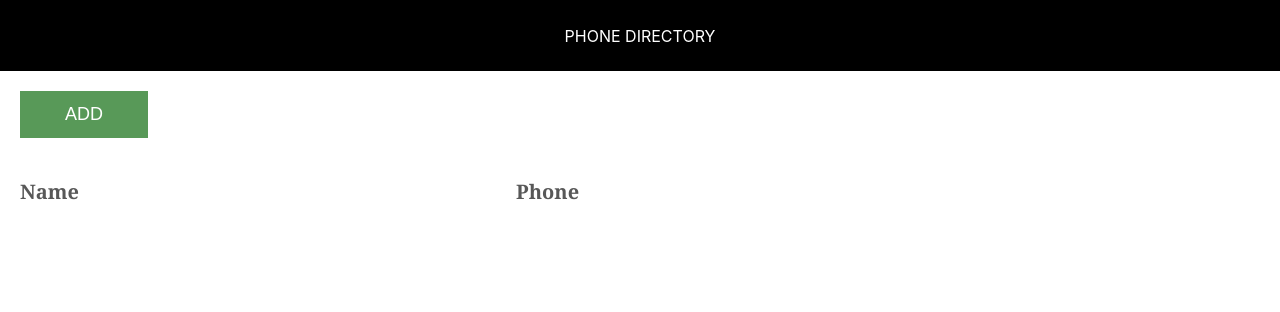
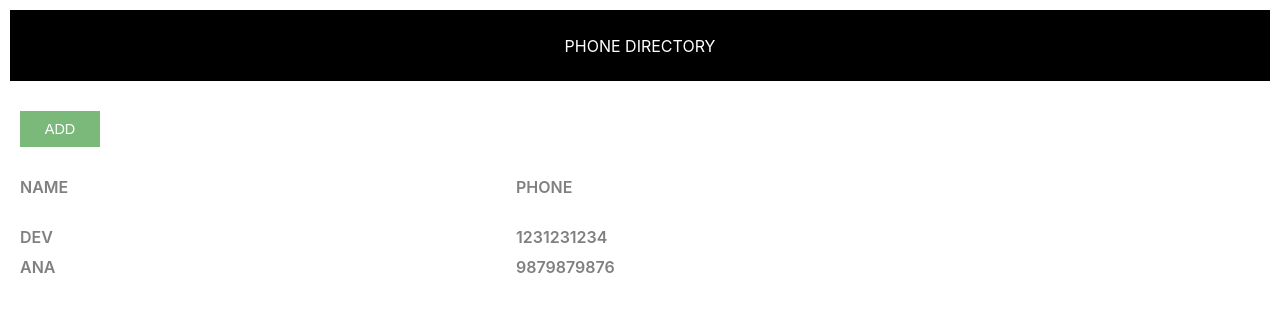
Before and after one commit to JDevanand/React-Phone-Directory, a React (Create React App) app: page / in a window 1280 px wide. Shown: the top 312 px of the page. Built offline with nearby package versions, Linux system fonts and the light colour scheme.

Commit message:
Rendered Subscribers Dynamically

```diff
--- a/src/App.css
+++ b/src/App.css
@@ -1,26 +1,44 @@
-.btn-green{
-    background-color: darkgreen;
-    color: white;
-    opacity: 0.65;
+.component-body-container {
+    padding: 20px;
 }
 
-.add-btn{
-    padding: 1%;
-    margin: 20px;
+.custom-btn {
+    padding: 10px;
     border: none;
-    width: 10vw;
-    font-size: large;
-
+    margin-right: 10px;
+    text-transform: uppercase;
+    width: 80px;
+    font-size: 0.9rem;
+    cursor: pointer;
+    outline: none;
 }
 
-.directory{
-    margin: 20px;
-    font-family: Georgia, 'Times New Roman', Times, serif;
-    font-weight: bold;
-    font-size: 1.25em;
-    opacity: 0.65;
+.add-btn {
+    background: #7ab97a;
+    color: #fff;
+}
 
+.grid-container {
     display: grid;
     grid-template-columns: 40% 30% auto;
-    grid-template-rows: auto;
+    margin-bottom: 10px;
 }
+
+.heading-container {
+    margin: 30px 0 30px 0;
+    width: 100%;
+}
+
+.grid-item {
+    background-color: rgba(255, 255, 255, 0.8);
+    font-size: 1.15rem;
+    word-wrap: break-word;
+    padding-right: 10px;
+}
+
+.name-heading, .phone-heading {
+    font-size: 1rem;
+    font-weight: 600;
+    color: #808080;
+    text-transform: uppercase;
+}
--- a/src/App.js
+++ b/src/App.js
@@ -1,18 +1,44 @@
-import React, { Component, Fragment } from 'react';
+import React, { Component } from 'react';
 import Header from "./Header";
 import "./App.css";
 
 class App extends Component {
   render() {
+    let contactDetails = [
+      {
+         id: 101, // unique
+         name: "Dev",
+         phone: "1231231234"
+      },
+      {
+         id: 102, // unique
+         name: "Ana",
+         phone: "9879879876"
+      }
+   ];
+
     return (
-      <Fragment>
-        <Header />
-        <button className="btn-green add-btn">ADD</button>
-        <div className="directory">
-          <span>Name</span>
-          <span>Phone</span>
+      <div className="component-container">
+      <Header />
+      <div className="component-body-container">
+        <button className="custom-btn add-btn">Add</button>
+
+        <div className="grid-container heading-container">
+          <span className="grid-item name-heading">Name</span>
+          <span className="grid-item phone-heading">Phone</span>
         </div>
-      </Fragment>
+
+        {
+          contactDetails.map(elem=>{
+            return <div key={elem.id} className="grid-container">
+                    <span className="grid-item name-heading">{elem.name}</span>
+                    <span className="grid-item phone-heading">{elem.phone}</span>
+                  </div>
+          })
+        }
+
+      </div>
+    </div>
     );
   }
 }
--- a/src/Header.css
+++ b/src/Header.css
@@ -4,4 +4,5 @@
     background-color: black;
     color: white;
     text-transform: uppercase;
+    margin:10px; /*additional*/
  }
```
